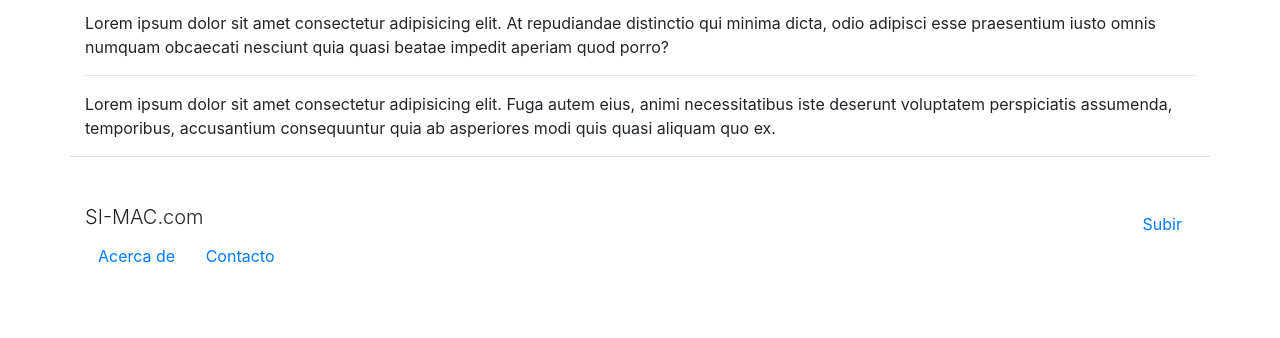
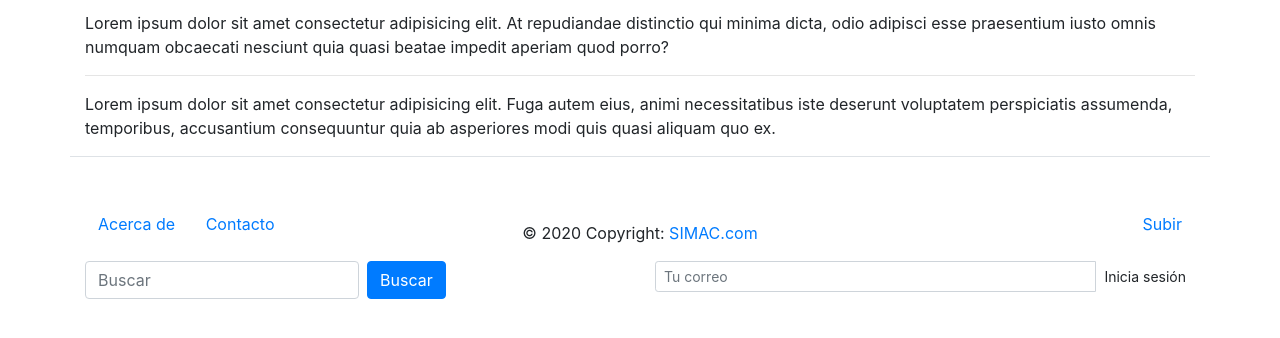
Before and after one commit to Mario-Alonso99/ProjectColaborativoSIMAC, a plain HTML site: page index.html in a window 1280 px wide. Shown: the part 140-478 px from the top of the page. Drawn offline with nearby package versions, Linux system fonts and the light colour scheme.

Commit message:
edita footer

```diff
--- a/index.html
+++ b/index.html
@@ -25,13 +25,44 @@
     <footer class="container">
         <div class="row border-top py-5">
             <div class="col">
-                <h3 class="lead">SI-MAC.com</h3>
                 <a href="#" class="btn btn-link">Acerca de</a>
                 <a href="#" class="btn btn-link">Contacto</a>
+            </div>
+            <div class="footer-copyright text-center py-3">© 2020 Copyright:
+                <a href="#"> SIMAC.com</a>
             </div>
             <div class="col text-right">
                 <a href="#" class="btn btn-link">Subir</a>
             </div>
+
+            <div class="container">
+                <div class="row">
+                <div class="col-md-6 mb-4">
+                    <form class="form-inline">
+                    <input class="form-control mr-sm-2" type="search" placeholder="Buscar" aria-label="Search">
+                    <button class="btn btn-primary my-2 my-sm-0" type="submit">Buscar</button>
+                    </form>
+                </div>
+                <div class="col-md-6 mb-4">
+
+                    <form class="input-group">
+                    <input type="text" class="form-control form-control-sm" placeholder="Tu correo"
+                        aria-label="Your email" aria-describedby="basic-addon2">
+                    <div class="input-group-append">
+                        <button class="btn btn-sm btn-outline-white my-0" type="button">Inicia sesión</button>
+                    </div>
+                    </form>
+
+                </div>
+                <!--Grid column-->
+
+                </div>
+                <!--Grid row-->
+
+            </div>
+            <!-- Footer Elements -->
+
+
     </footer>
 
     <script src="https://code.jquery.com/jquery-3.5.1.slim.min.js" integrity="sha384-DfXdz2htPH0lsSSs5nCTpuj/zy4C+OGpamoFVy38MVBnE+IbbVYUew+OrCXaRkfj" crossorigin="anonymous"></script>
```
